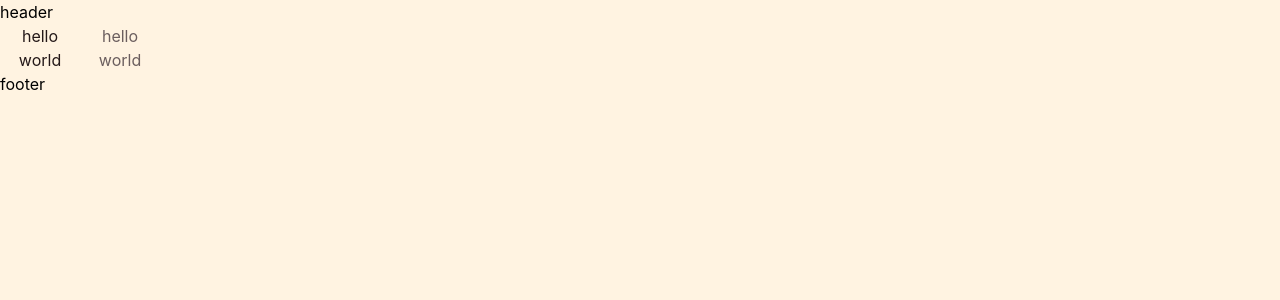
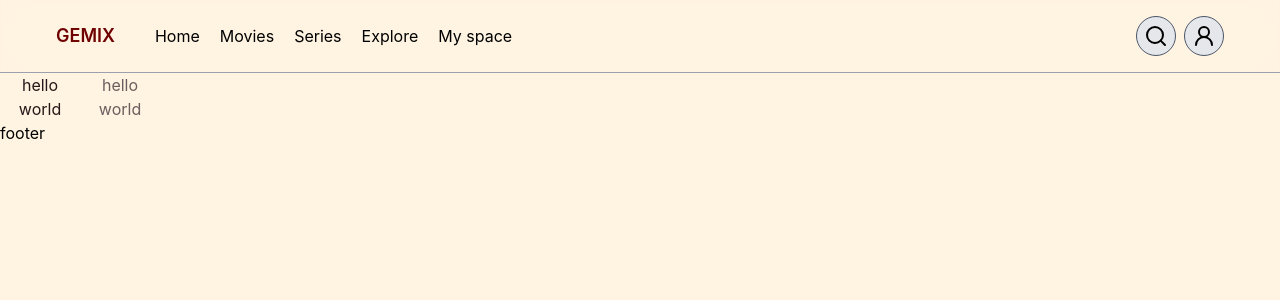
Before and after one commit to yousefahmadi2600-design/Gemix-movie, a React (Vite) app: page / in a window 1280 px wide. Shown: the top 300 px of the page. Built offline with nearby package versions, Linux system fonts and the light colour scheme.

Commit message:
Create basic header structure

```diff
--- a/package.json
+++ b/package.json
@@ -11,9 +11,11 @@
   },
   "dependencies": {
     "@tailwindcss/vite": "^4.3.3",
+    "lucide-react": "^1.48.0",
     "react": "^19.2.8",
     "react-dom": "^19.2.8",
     "react-router-dom": "^7.18.4",
+    "swiper": "^14.3.0",
     "tailwindcss": "^4.3.3"
   },
   "devDependencies": {
--- a/src/components/Header.jsx
+++ b/src/components/Header.jsx
@@ -1,10 +1,29 @@
+import { Search, User2 } from "lucide-react";
+import { NavLink } from "react-router-dom";
 
 const Header = () => {
   return (
-    <div>
-      header
-    </div>
-  )
-}
+    <header className="flex items-center border-b border-b-gray-400 px-14 py-4 backdrop-blur-md">
+      <div className="text-primary pr-10 text-lg font-semibold">GEMIX</div>
+      <div className="flex-1">
+        <ul className="space-x-5">
+          <NavLink to={"/login"}>Home</NavLink>
+          <NavLink to={"/login"}>Movies</NavLink>
+          <NavLink to={"/login"}>Series</NavLink>
+          <NavLink to={"/login"}>Explore</NavLink>
+          <NavLink to={"/login"}>My space</NavLink>
+        </ul>
+      </div>
+      <div className="flex gap-2">
+        <button className="flex h-10 w-10 items-center justify-center rounded-full border border-gray-600 bg-gray-200 transition-colors duration-200 hover:cursor-pointer hover:bg-gray-300">
+          <Search className="" />
+        </button>
+        <button className="flex h-10 w-10 items-center justify-center rounded-full border border-gray-600 bg-gray-200 transition-colors duration-200 hover:cursor-pointer hover:bg-gray-300">
+          <User2 className="" />
+        </button>
+      </div>
+    </header>
+  );
+};
 
-export default Header
+export default Header;
```
Also changed, not shown: 1 other file (tests, documents, lock files or other folders).
